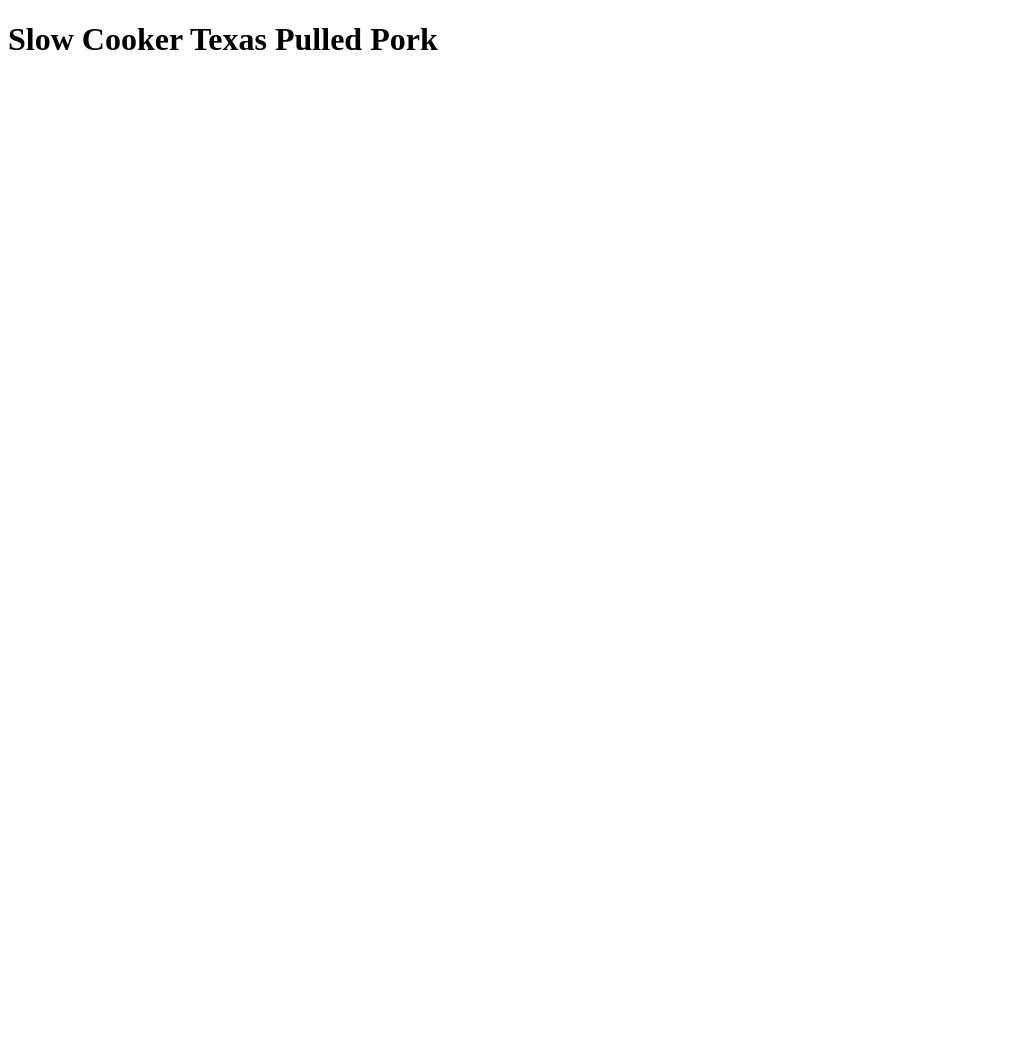
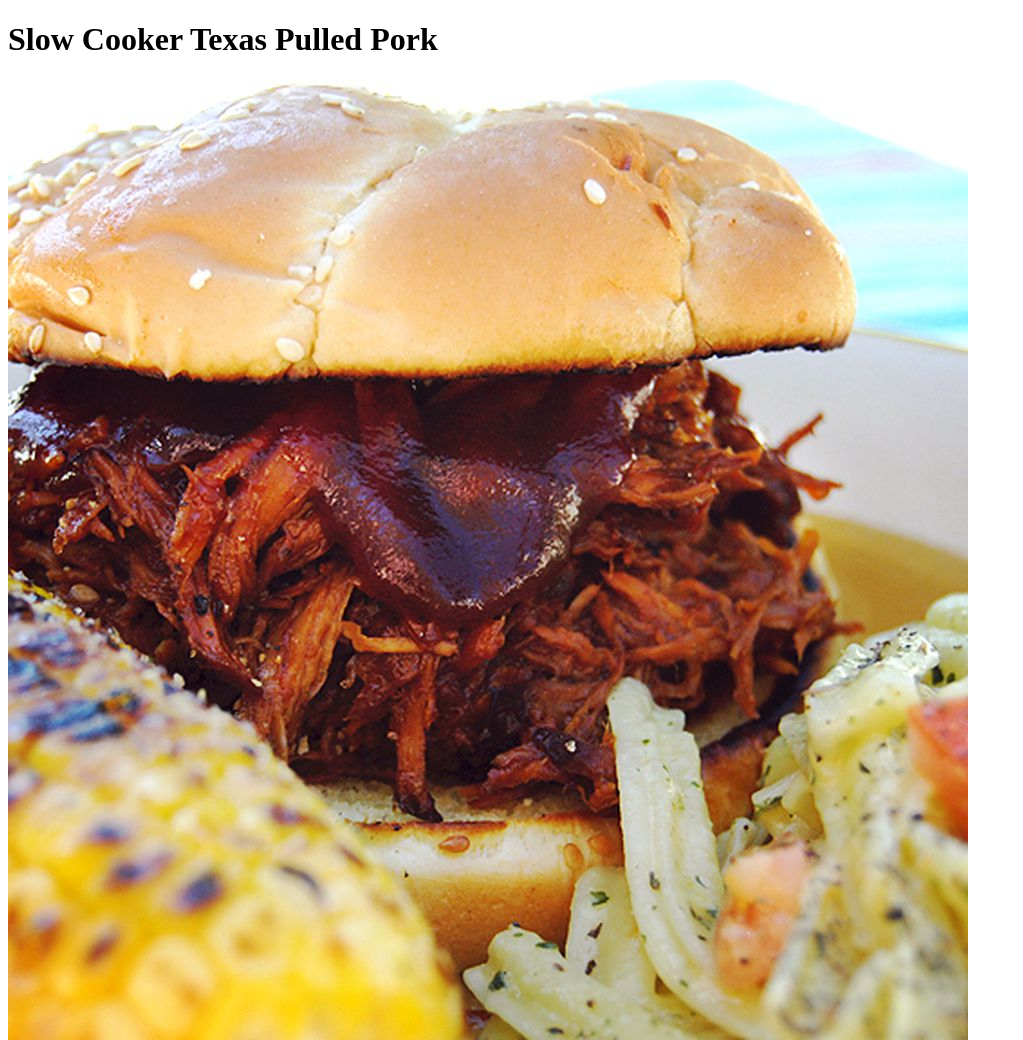
Before and after one commit to mitrohgr/odin-recipes, a plain HTML site: page recipes/pork.html in a window 1280 px wide. Shown: the whole page, without its empty margins (0-1023 px from the left). Before the commit the page ends 800 px from the top, so only its background shows below. Drawn offline with Linux system fonts and the light colour scheme.

Commit message:
Display an image for pork recipe

```diff
--- a/recipes/pork.html
+++ b/recipes/pork.html
@@ -7,5 +7,7 @@
 
   <body>
     <h1>Slow Cooker Texas Pulled Pork</h1>
+
+    <img src="../img/pork.jpg" alt="Slow Cooker Texas Pulled Pork">
   </body>
 </html>
```
